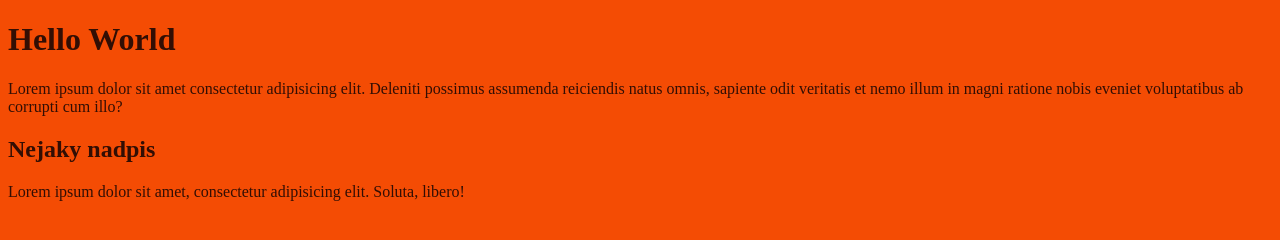
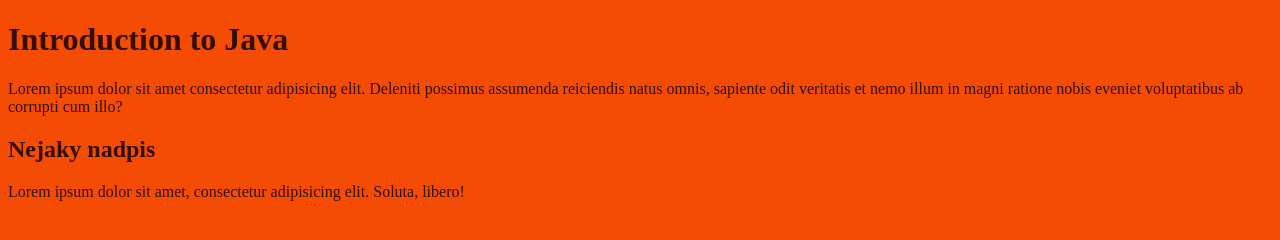
Before and after one commit to smartyacademy-student/git-demo, a plain HTML site: page index.html in a window 1280 px wide. Drawn offline with Linux system fonts and the light colour scheme.

Commit message:
Upraveny nadpis urovne h1

```diff
--- a/index.html
+++ b/index.html
@@ -8,7 +8,7 @@
     <title>Git Demo</title>
   </head>
   <body>
-    <h1>Hello World</h1>
+    <h1>Introduction to Java</h1>
     <p>
       Lorem ipsum dolor sit amet consectetur adipisicing elit. Deleniti possimus
       assumenda reiciendis natus omnis, sapiente odit veritatis et nemo illum in
```
